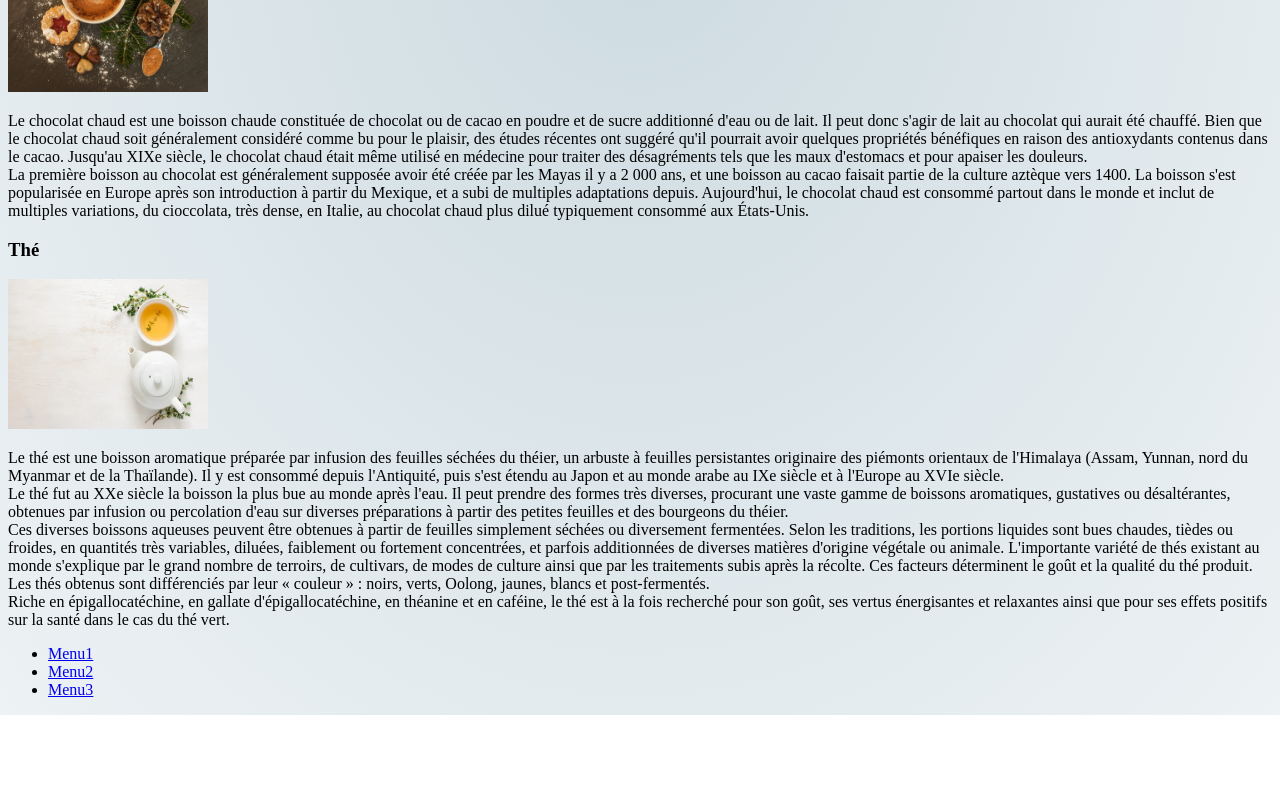
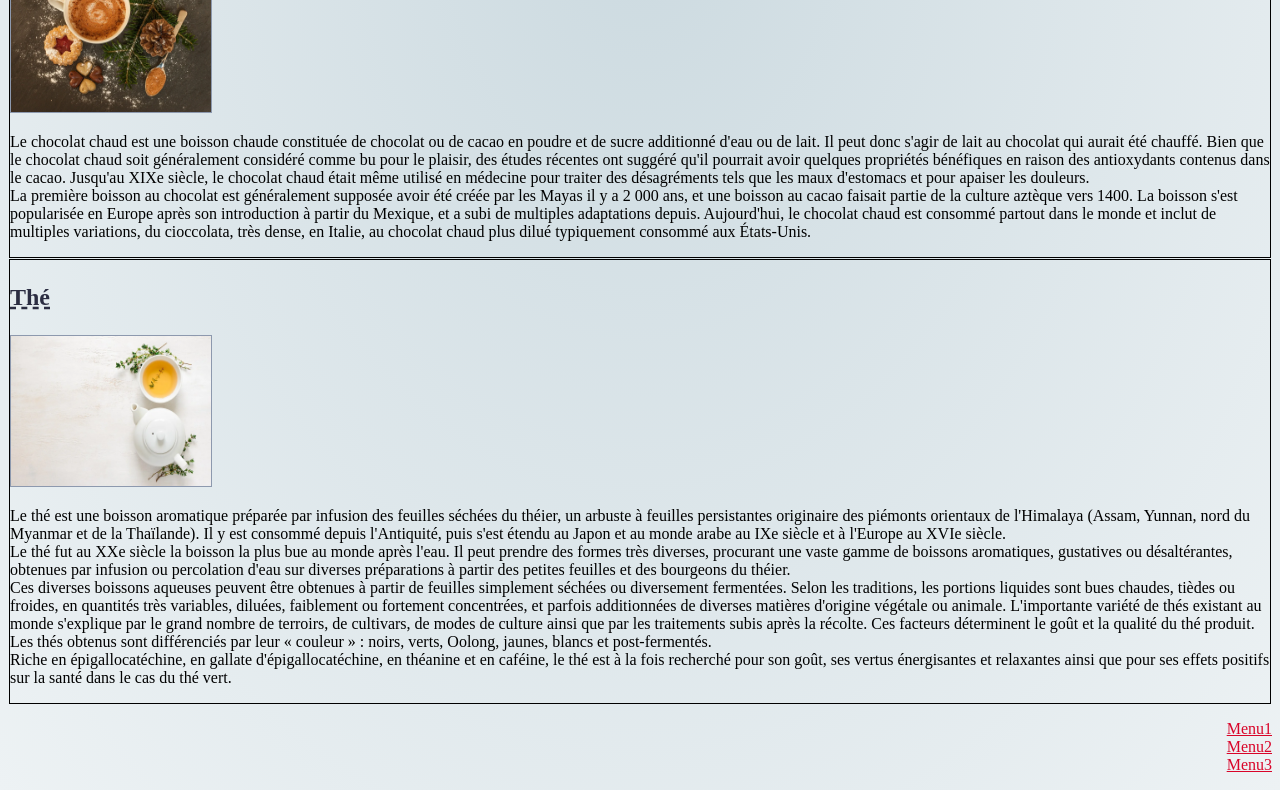
Before and after one commit to Lethiers/TP_site, a plain HTML site: page index.html in a window 1280 px wide. Shown: the part 971-1761 px from the top of the page. Before the commit the page ends 1686 px from the top, so only its background shows below. Drawn offline with Linux system fonts and the light colour scheme.

Commit message:
ajout modification

```diff
--- a/style.css
+++ b/style.css
@@ -5,10 +5,14 @@
 }
 #the ,#cacao , #chocolat
 {
+    text-align: center;
     width: 200px;
     height: 150px;
+    border: solid 1px #8D99AE;
+
 
 }
+
 body
 {
     background-image: repeating-radial-gradient(#CCDAE0, #EDF2F4) ;
@@ -22,6 +26,47 @@ h1
 {
     color: #EF233C ;
     font-family: Impact, Haettenschweiler, 'Arial Narrow Bold', sans-serif;
-    font-size: 50px;
+    font-size: xx-large;
     font-weight: bolder;
 }
+h3
+{
+    color: #2B2D42;
+    font-size: x-large;
+    font-weight: bolder;
+    text-decoration: dashed underline;
+
+}
+
+article
+{
+    border: solid 1px black;
+    margin: 1px;
+
+}
+footer
+{
+    text-align: right;
+
+}
+
+ul
+{
+    list-style-type: none;
+
+}
+
+a:hover
+{
+    color: #2B2D42 ;
+
+}
+a
+{
+    color: #D90429;
+
+}
+a:visited
+{
+    color: grey;
+}
```
Also changed, not shown: contact.html (+5 -5 lines), 1 other file.
